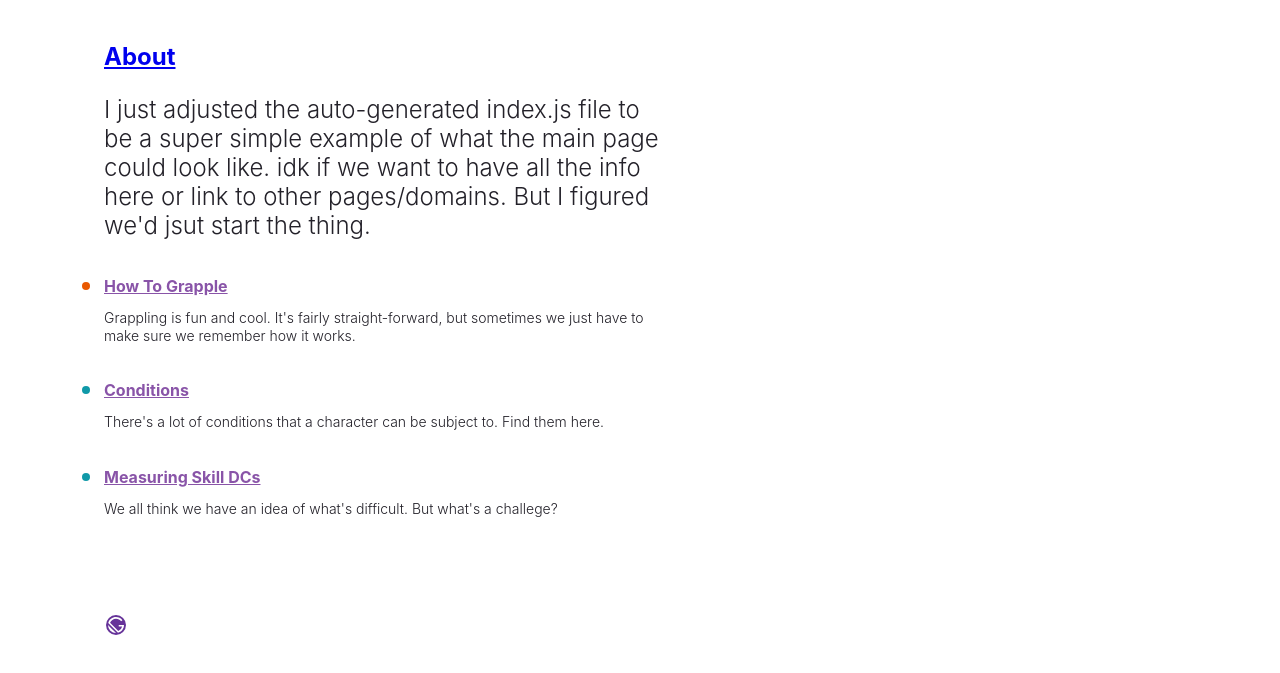
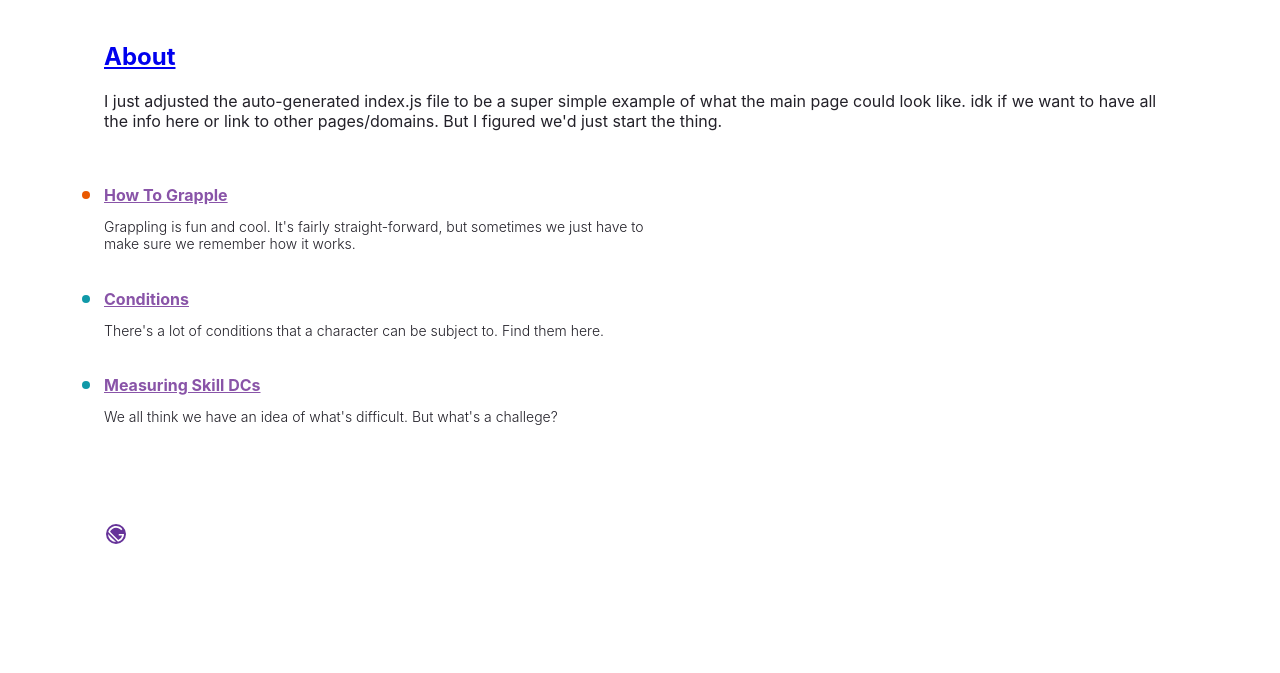
Before and after one commit to zanderriggs/how-to-ttrpg, a Gatsby site: page / in a window 1280 px wide. Shown: the part 243-916 px from the top of the page. Built offline with nearby package versions, Linux system fonts and the light colour scheme; Gatsby itself is replaced by a stand-in of ours.

Commit message:
Small formatting changes and the additon of a url link to the new conditions page.

```diff
--- a/src/pages/index.js
+++ b/src/pages/index.js
@@ -8,17 +8,21 @@ const pageStyles = {
   padding: 96,
   fontFamily: "-apple-system, Roboto, sans-serif, serif",
 }
+
 const headingStyles = {
   marginTop: 0,
   marginBottom: 64,
   maxWidth: 400,
 }
+
 const headingAccentStyles = {
   color: "#663399",
 }
+
 const paragraphStyles = {
   marginBottom: 48,
 }
+
 const codeStyles = {
   color: "#8A6534",
   padding: 4,
@@ -26,10 +30,12 @@ const codeStyles = {
   fontSize: "1.25rem",
   borderRadius: 4,
 }
+
 const listStyles = {
   marginBottom: 96,
   paddingLeft: 0,
 }
+
 const listItemStyles = {
   fontWeight: 300,
   fontSize: 24,
@@ -92,7 +98,7 @@ const links = [
   },
   {
     text: "Conditions",
-    url: "",
+    url: "/conditions",
     badge: false,
     description:
       "There's a lot of conditions that a character can be subject to. Find them here.",
@@ -121,10 +127,10 @@ const IndexPage = () => {
       <h2>
         <Link to="/about">About</Link>
       </h2>
-      <p style={paragraphStyles, listItemStyles}>
+      <p style={paragraphStyles}>
         I just adjusted the auto-generated index.js file to be a super simple example of what the main page could look like.
         idk if we want to have all the info here or link to other pages/domains.
-        But I figured we'd jsut start the thing.
+        But I figured we'd just start the thing.
       </p>
       <ul style={listStyles}>
         {links.map(link => (
```
